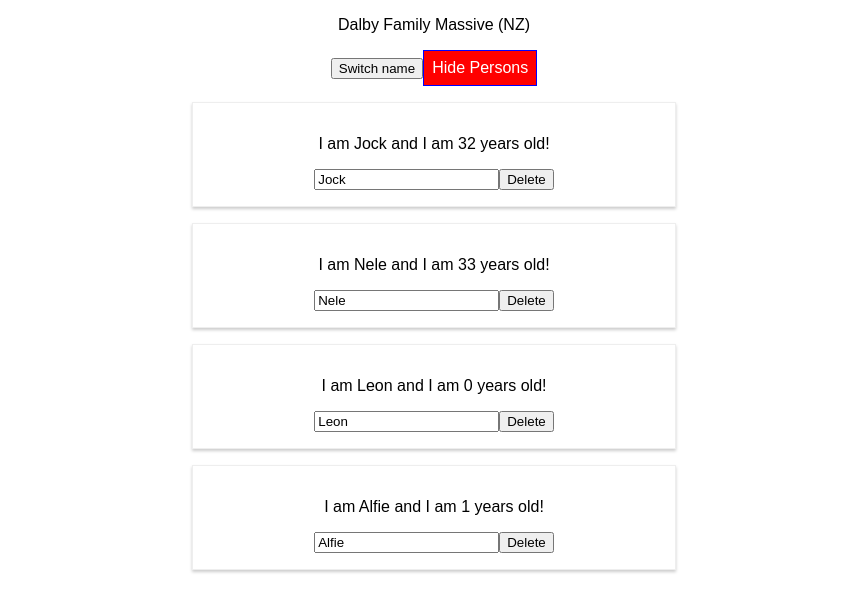
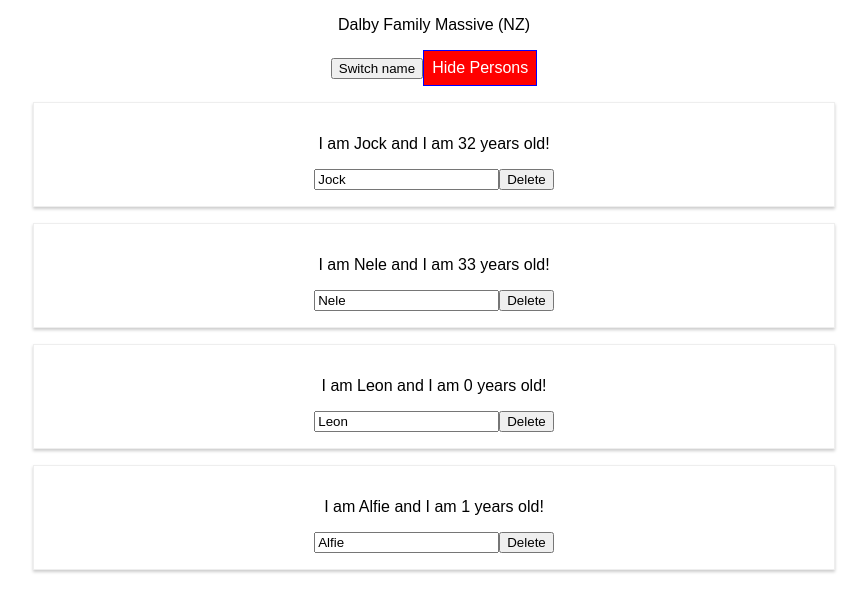
Before and after one commit to jock-dalby/react-complete-guide, a React (Create React App) app: page / in a window 1280 px wide. Both pictures are taken after a click on the button "Show Persons". Shown: the top 612 px of the page, without its empty margins (206-1073 px from the left). Built offline with nearby package versions, Linux system fonts and the light colour scheme.

Commit message:
remove radium

```diff
--- a/src/App.js
+++ b/src/App.js
@@ -1,7 +1,6 @@
 import React, { Component } from 'react';
 import './App.css';
 import Person from './Person/Person';
-import Radium, { StyleRoot } from 'radium';
 
 class App extends Component {
   state = {
@@ -62,21 +61,13 @@ class App extends Component {
       font: 'inherit',
       border: '1px solid blue',
       padding: '8px',
-      cursor: 'pointer',
-      ':hover': {
-        backgroundColor: 'lightgreen',
-        color: 'black'
-      }
+      cursor: 'pointer'
     };
 
     let persons = null
 
     if (this.state.showPerson) {
       style.backgroundColor = 'red';
-      style[':hover'] = {
-        backgroundColor: 'salmon',
-        color: 'black'
-      }
       persons = (
         <div>
           {
@@ -105,11 +96,6 @@ class App extends Component {
     }
 
     return (
-      /*
-        To enable use of inline media queries (as used in Person.js) we need to
-        wrap the entire root in StyleRoot component provided by radium.
-      */
-      <StyleRoot>
       <div className="App">
         <p className={classes.join(' ')}>Dalby Family Massive (NZ)</p>
         <button
@@ -119,13 +105,7 @@ class App extends Component {
           {this.state.showPerson ? 'Hide Persons' : 'Show Persons'}
         </button>
         {persons}
-          {/* Two ways to dynamically pass values to event handlers:
-            1. Assigning an anonymous arrow funtion to the click event which will
-              handle the call of the handler method when executed.
-            2. Using the bind method as below. This is the preferred, more efficient method.
-          */}
       </div>
-      </StyleRoot>
     );
 
     /**
@@ -148,11 +128,4 @@ class App extends Component {
      */
   }
 }
-
-/*
-  In any component where we want to use Radiums features (inline media queries and pseudo selectors)
-  we have to wrap the component in the Radium higher-order component provided by Radium package.
-  A higher-order component is a component which wraps another component to add some
-  extra functionality.
-*/
-export default Radium(App);
+export default App;
--- a/src/Person/Person.js
+++ b/src/Person/Person.js
@@ -1,15 +1,9 @@
 import React from 'react';
-import Radium from 'radium';
 import './Person.css';
 
 const person = (props) => {
-    const style = {
-        '@media (min-width: 500px)': {
-            width: '450px'
-        }
-    }
     return (
-        <div className="Person" style={style}>
+        <div className="Person">
             <p onClick={props.switchAlfiesNameHandler} >I am {props.name} and I am {props.age} years old!</p>
             <p>{props.children}</p>
             <input type="text"
@@ -20,4 +14,4 @@ const person = (props) => {
     )
 }
 
-export default Radium(person);
+export default person;
```
Lines whose indentation alone changed are shown as unchanged.
